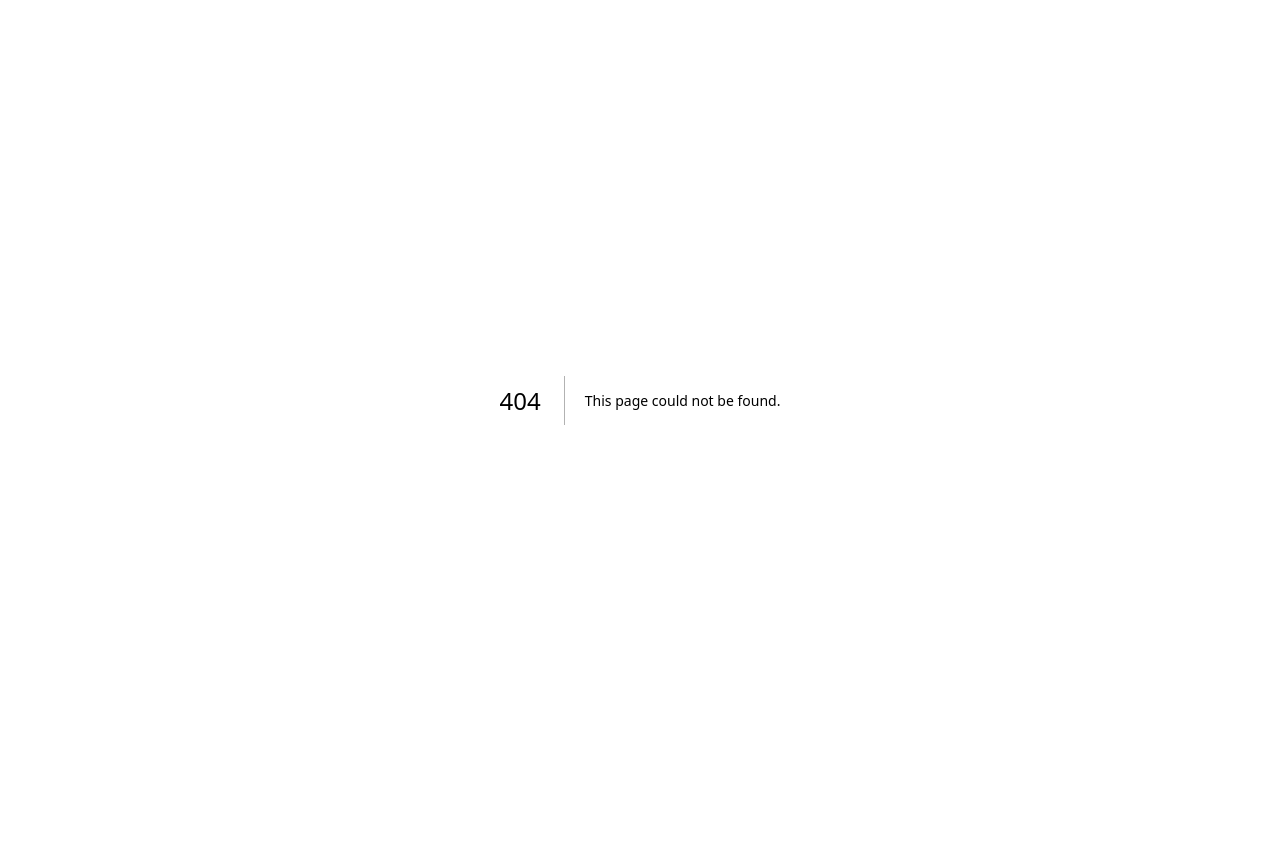
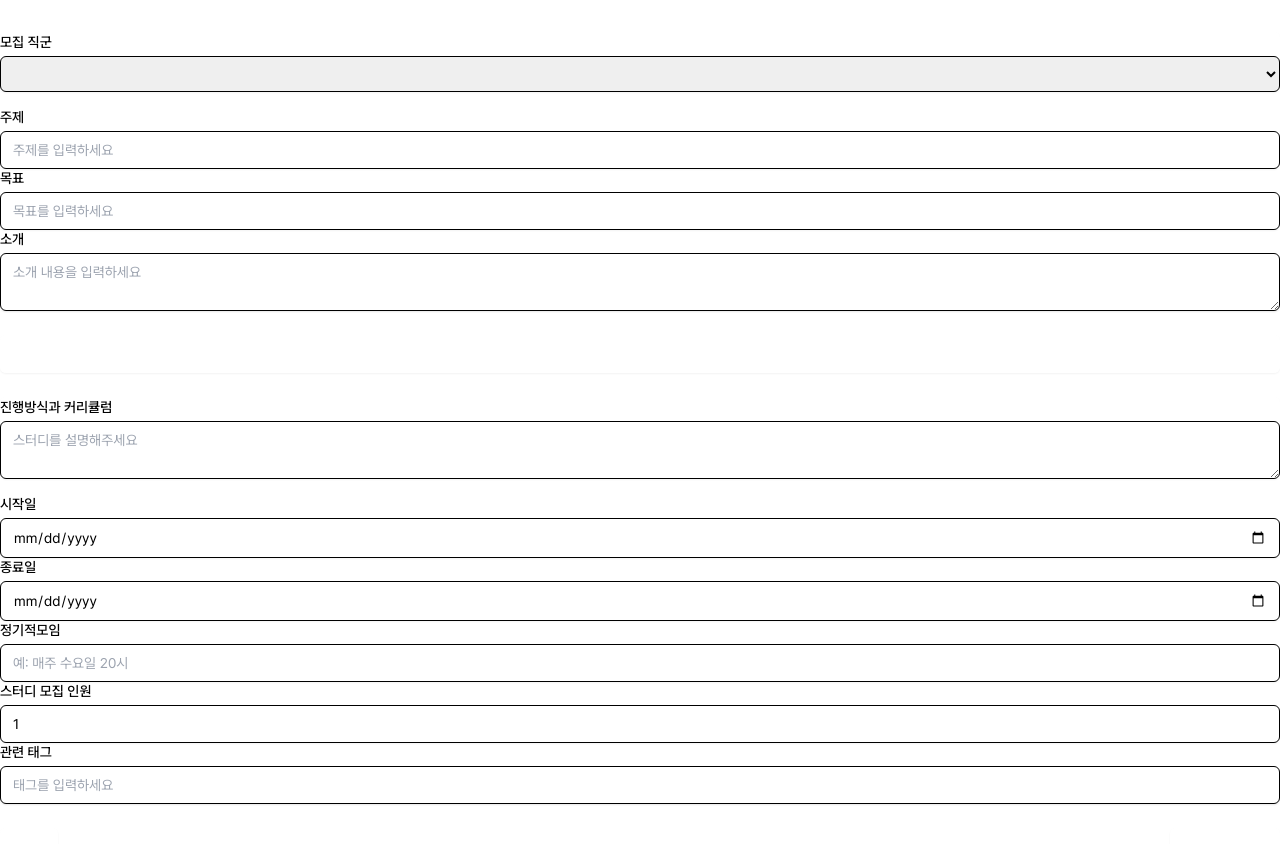
Before and after one commit to yoo-nji/Uandmy_Frontend, a Next.js app: page /createstudy in a window 1280 px wide. Before the commit this address had no page. Shown: the top 844 px of the page. Before the commit the page ends 800 px from the top, so only its background shows below. Built offline with nearby package versions, Linux system fonts and the light colour scheme.

Commit message:
[✨feat]: CreateStudy 페이지 초기 구현

```diff
--- /dev/null
+++ b/src/app/createstudy/page.tsx
@@ -0,0 +1,143 @@
+const CreateStudyPage = () => {
+  return (
+    <div>
+      <form className="mt-8 space-y-6">
+        <>
+          <div className="rounded-md shadow-sm -space-y-px">
+            <div className="mb-4">
+              <label className="block text-sm font-medium text-gray-700">
+                모집 직군
+              </label>
+              <select className="mt-1 block w-full px-3 py-2 border border-gray-300 rounded-md shadow-sm focus:outline-none focus:ring-indigo-500 focus:border-indigo-500 sm:text-sm">
+                <option></option>
+              </select>
+            </div>
+
+            <div className="mb-4">
+              <label className="block text-sm font-medium text-gray-700">
+                주제
+              </label>
+              <input
+                type="text"
+                placeholder="주제를 입력하세요"
+                maxLength={20}
+                className="mt-1 block w-full px-3 py-2 border border-gray-300 rounded-md shadow-sm focus:outline-none focus:ring-indigo-500 focus:border-indigo-500 sm:text-sm"
+              />
+            </div>
+
+            <div className="mb-4">
+              <label className="block text-sm font-medium text-gray-700">
+                목표
+              </label>
+              <input
+                type="text"
+                placeholder="목표를 입력하세요"
+                maxLength={20}
+                className="mt-1 block w-full px-3 py-2 border border-gray-300 rounded-md shadow-sm focus:outline-none focus:ring-indigo-500 focus:border-indigo-500 sm:text-sm"
+              />
+            </div>
+
+            <div className="mb-4">
+              <label className="block text-sm font-medium text-gray-700">
+                소개
+              </label>
+              <textarea
+                placeholder="소개 내용을 입력하세요"
+                maxLength={200}
+                className="mt-1 block w-full px-3 py-2 border border-gray-300 rounded-md shadow-sm focus:outline-none focus:ring-indigo-500 focus:border-indigo-500 sm:text-sm"
+              />
+            </div>
+          </div>
+          <button
+            type="button"
+            className="w-full flex justify-center py-2 px-4 border border-transparent rounded-md shadow-sm text-sm font-medium text-white bg-indigo-600 hover:bg-indigo-700 focus:outline-none focus:ring-2 focus:ring-offset-2 focus:ring-indigo-500">
+            다음
+          </button>
+        </>
+        <>
+          <div className="rounded-md shadow-sm -space-y-px">
+            <div className="mb-4">
+              <label className="block text-sm font-medium text-gray-700">
+                진행방식과 커리큘럼
+              </label>
+              <textarea
+                placeholder="스터디를 설명해주세요"
+                maxLength={500}
+                className="mt-1 block w-full px-3 py-2 border border-gray-300 rounded-md shadow-sm focus:outline-none focus:ring-indigo-500 focus:border-indigo-500 sm:text-sm"
+              />
+            </div>
+
+            <div className="mb-4">
+              <label className="block text-sm font-medium text-gray-700">
+                시작일
+              </label>
+              <input
+                type="date"
+                className="mt-1 block w-full px-3 py-2 border border-gray-300 rounded-md shadow-sm focus:outline-none focus:ring-indigo-500 focus:border-indigo-500 sm:text-sm"
+              />
+            </div>
+
+            <div className="mb-4">
+              <label className="block text-sm font-medium text-gray-700">
+                종료일
+              </label>
+              <input
+                type="date"
+                className="mt-1 block w-full px-3 py-2 border border-gray-300 rounded-md shadow-sm focus:outline-none focus:ring-indigo-500 focus:border-indigo-500 sm:text-sm"
+              />
+            </div>
+
+            <div className="mb-4">
+              <label className="block text-sm font-medium text-gray-700">
+                정기적모임
+              </label>
+              <input
+                type="text"
+                placeholder="예: 매주 수요일 20시"
+                className="mt-1 block w-full px-3 py-2 border border-gray-300 rounded-md shadow-sm focus:outline-none focus:ring-indigo-500 focus:border-indigo-500 sm:text-sm"
+              />
+            </div>
+
+            <div className="mb-4">
+              <label className="block text-sm font-medium text-gray-700">
+                스터디 모집 인원
+              </label>
+              <input
+                type="number"
+                min={1}
+                defaultValue={1}
+                className="mt-1 block w-full px-3 py-2 border border-gray-300 rounded-md shadow-sm focus:outline-none focus:ring-indigo-500 focus:border-indigo-500 sm:text-sm"
+              />
+            </div>
+
+            <div className="mb-4">
+              <label className="block text-sm font-medium text-gray-700">
+                관련 태그
+              </label>
+              <input
+                type="text"
+                placeholder="태그를 입력하세요"
+                className="mt-1 block w-full px-3 py-2 border border-gray-300 rounded-md shadow-sm focus:outline-none focus:ring-indigo-500 focus:border-indigo-500 sm:text-sm"
+              />
+            </div>
+          </div>
+
+          <div className="flex justify-between">
+            <button
+              type="button"
+              className="flex justify-center py-2 px-4 border border-transparent rounded-md shadow-sm text-sm font-medium text-white bg-gray-600 hover:bg-gray-700 focus:outline-none focus:ring-2 focus:ring-offset-2 focus:ring-gray-500">
+              이전
+            </button>
+            <button
+              type="submit"
+              className="flex justify-center py-2 px-4 border border-transparent rounded-md shadow-sm text-sm font-medium text-white bg-indigo-600 hover:bg-indigo-700 focus:outline-none focus:ring-2 focus:ring-offset-2 focus:ring-indigo-500">
+              내용작성 완료
+            </button>
+          </div>
+        </>
+      </form>
+    </div>
+  );
+};
+
+export default CreateStudyPage;
```
